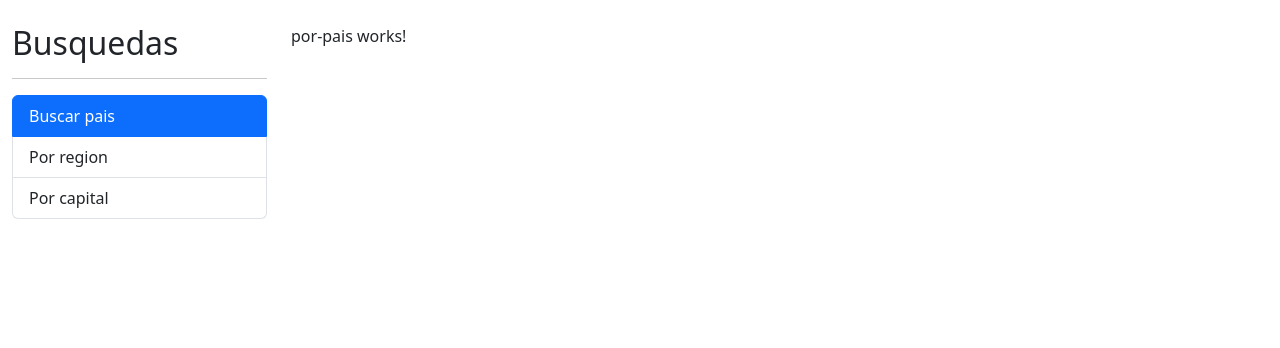
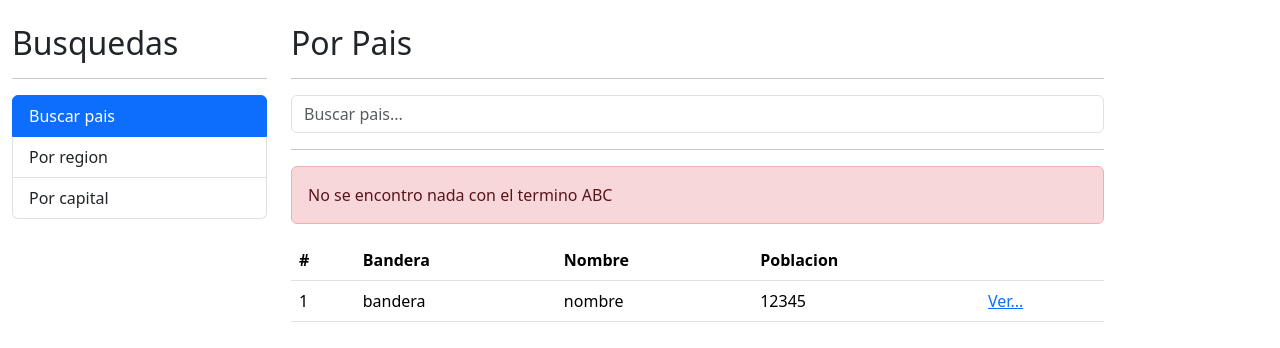
Before and after one commit to darkout2012/paisesApp, an Angular app: page / in a window 1280 px wide. Shown: the top 348 px of the page. Built offline with nearby package versions, Linux system fonts and the light colour scheme.

Commit message:
clase 107 lista

```diff
--- a/src/app/pais/pages/por-pais/por-pais.component.html
+++ b/src/app/pais/pages/por-pais/por-pais.component.html
@@ -1 +1,47 @@
-<p>por-pais works!</p>
+<h2>Por Pais</h2>
+<hr>
+
+<div class="row">
+    <div class="col">
+        <form (ngSubmit)="buscar()" autocomplete="off">
+            <input type="text"
+                   name="termino"
+                   class="form-control"
+                   [(ngModel)]="termino"
+                   placeholder="Buscar pais...">
+        </form>
+    </div>
+</div>
+
+<hr>
+
+<div class="alert alert-danger">
+    No se encontro nada con el termino ABC
+</div>
+
+<div class="row">
+    <div class="col">
+        <table class="table table-hover">
+            <thead>
+                <tr>
+                    <th> # </th>
+                    <th> Bandera </th>
+                    <th> Nombre </th>
+                    <th> Poblacion </th>
+                    <th></th>
+                </tr>
+            </thead>
+            <tbody>
+                <tr>
+                    <td>1</td>
+                    <td>bandera</td>
+                    <td>nombre</td>
+                    <td>12345</td>
+                    <td>
+                        <a href="/pais/cri">Ver...</a>
+                    </td>
+                </tr>
+            </tbody>
+        </table>
+    </div>
+</div>
--- a/src/app/pais/pages/por-pais/por-pais.component.ts
+++ b/src/app/pais/pages/por-pais/por-pais.component.ts
@@ -8,4 +8,13 @@
 })
 export class PorPaisComponent {
 
+  termino: string = "";
+
+  constructor() {
+  }
+
+  buscar() {
+    console.log(this.termino)
+  }
+
 }
--- a/src/app/pais/pais.module.ts
+++ b/src/app/pais/pais.module.ts
@@ -4,6 +4,7 @@
 import { PorPaisComponent } from './pages/por-pais/por-pais.component';
 import { PorRegionComponent } from './pages/por-region/por-region.component';
 import { VerPaisComponent } from './pages/ver-pais/ver-pais.component';
+import { FormsModule } from '@angular/forms';
 
 
 
@@ -21,7 +22,8 @@
     VerPaisComponent
   ],
   imports: [
-    CommonModule
+    CommonModule,
+    FormsModule
   ]
 })
 export class PaisModule { }
--- a/src/app/shared/sidebar/sidebar.component.ts
+++ b/src/app/shared/sidebar/sidebar.component.ts
@@ -12,5 +12,4 @@
   ]
 })
 export class SidebarComponent {
-
 }
```
Also changed, not shown: src/app/pais/services/pais.service.ts (added, +9 -0 lines).
